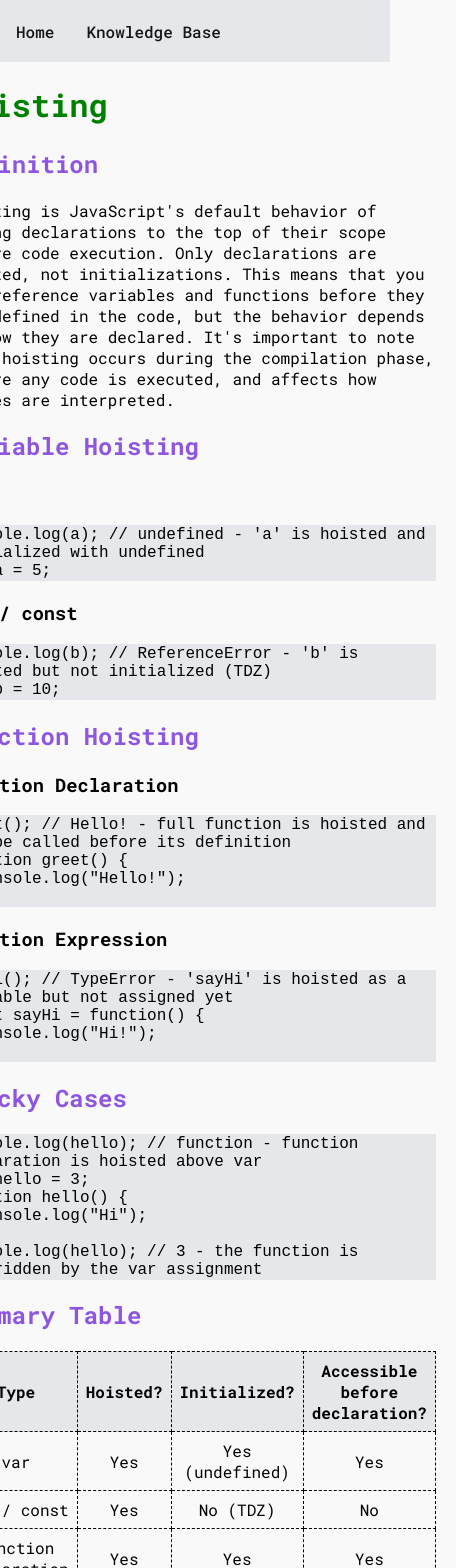
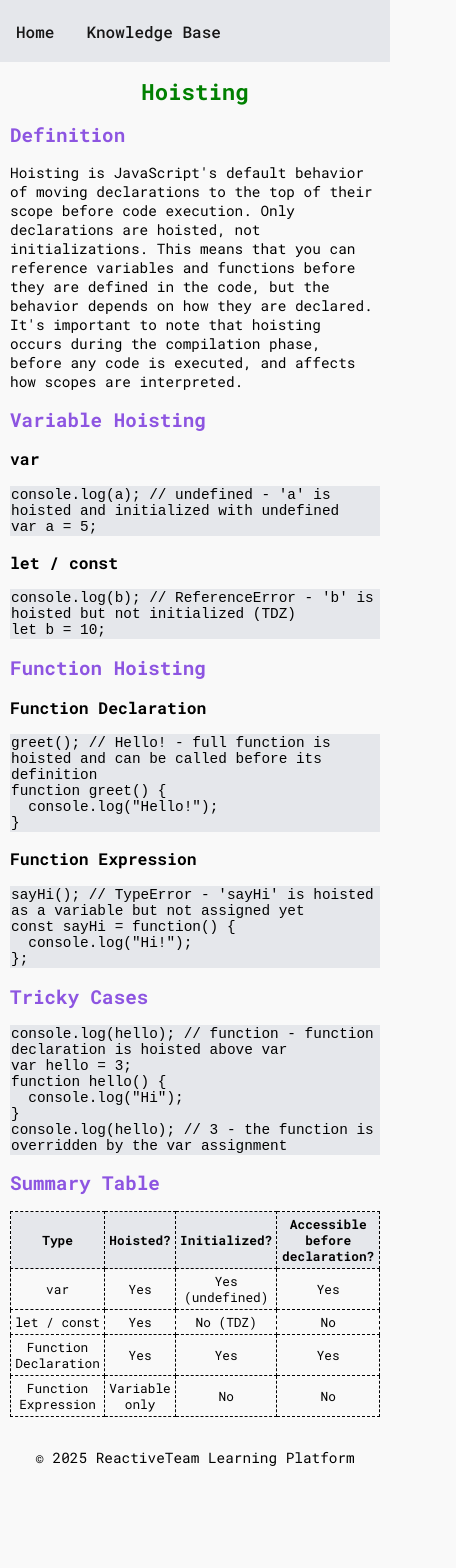
Before and after one commit to RuslanaTretiakova/ReactiveTeam-Learning-Platform, a React (Vite) app: page /hoisting in a window 390 px wide. Shown: the top 1568 px of the page, 456 px wide, since content can reach past the window. After the commit the page ends 1497 px from the top, so only its background shows below. Built offline with nearby package versions, Linux system fonts and the light colour scheme.

Commit message:
feat: implement responsive design for all screen sizes

```diff
--- a/src/assets/styles/index.css
+++ b/src/assets/styles/index.css
@@ -27,6 +27,7 @@ body {
 .title {
   color: var(--primary-color);
   font-size: 2rem;
+  text-align: center;
 }
 
 .main {
@@ -158,20 +159,81 @@ pre {
   background-color: #e5e7eb;
 }
 
-.hoisting-table {
+.table {
   width: 100%;
   border-collapse: collapse;
 }
 
-.hoisting-table th {
+.table th {
   background-color: #e5e7eb;
   border: 1px dashed #000;
   text-align: center;
   padding: 8px;
 }
 
-.hoisting-table td {
+.table td {
   border: 1px dashed #000;
   text-align: center;
   padding: 8px;
 }
+
+
+@media (max-width: 500px) {
+  body {
+    font-size: 14px;
+  }
+
+  .search-input,
+  .search-dropdown {
+    width: 240px;
+    font-size: 1rem;
+  }
+
+  .search-button {
+    font-size: 1rem;
+    top: 50%;
+    bottom: 50%;
+  }
+
+  .topic-list__item a {
+    font-size: 16px;
+  }
+
+  .title {
+    font-size: 1.2rem;
+  }
+
+  .container {
+    padding: 0 10px;
+  }
+
+  .search-item {
+    font-size: 0.85rem;
+  }
+
+  h1 {
+    font-size: 1.4rem;
+    text-align: center;
+  }
+
+  h2 {
+    font-size: 1.2rem;
+  }
+
+  pre,
+  p {
+    font-size: 0.9rem;
+    word-wrap: break-word;
+  }
+
+  .table th,
+  .table td {
+    font-size: 0.8rem;
+    padding: 4px;
+  }
+
+  .search-form {
+    flex-direction: column;
+    align-items: stretch;
+  }
+}
--- a/src/pages/topics/Hoisting.jsx
+++ b/src/pages/topics/Hoisting.jsx
@@ -65,7 +65,7 @@ console.log(hello); // 3 - the function is overridden by the var assignment`}
       </section>
       <section>
         <h2>Summary Table</h2>
-        <table className="hoisting-table">
+        <table className="table">
           <thead>
             <tr>
               <th>Type</th>
--- a/src/pages/topics/ObjectMethods.jsx
+++ b/src/pages/topics/ObjectMethods.jsx
@@ -89,7 +89,7 @@ console.log(Object.is(+0, -0));
 
       <section>
         <h2>Summary Table</h2>
-        <table className="hoisting-table">
+        <table className="table">
           <thead>
             <tr>
               <th>Method</th>
```
